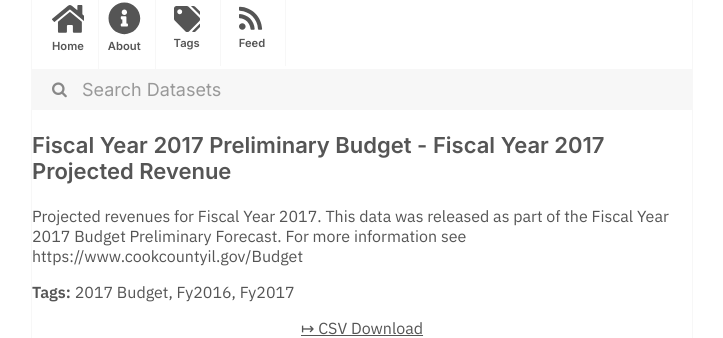
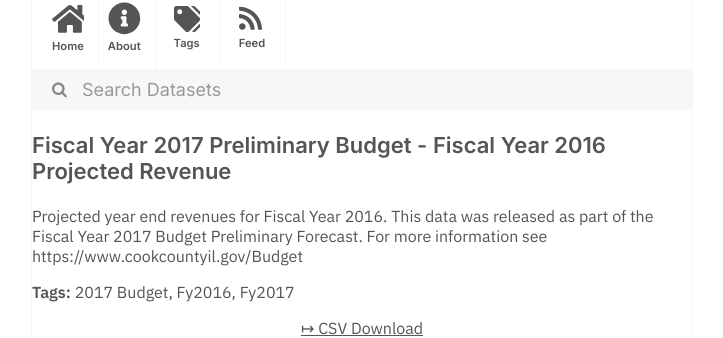
Before and after one commit to dayda-entities/cook-county-of-illinois, a Jekyll site: the page built from _posts/2020-11-10-fiscal-year-2017-preliminary-b.md, in a window 1280 px wide. Shown: the part 216-554 px from the top of the page, without its empty margins (278-1001 px from the left). Built offline with Jekyll 4.4.1, drawn with Linux system fonts in a browser that asks for light colours.

Commit message:
Publish Data

```diff
--- a/_posts/2020-11-10-fiscal-year-2017-preliminary-b.md
+++ b/_posts/2020-11-10-fiscal-year-2017-preliminary-b.md
@@ -1,7 +1,7 @@
 ---
-title: Fiscal Year 2017 Preliminary Budget - Fiscal Year 2017 Projected Revenue
-created: '2020-11-10T16:57:20.615042'
-modified: '2020-11-10T16:57:20.615052'
+title: Fiscal Year 2017 Preliminary Budget - Fiscal Year 2016 Projected Revenue
+created: '2020-11-10T16:57:49.843470'
+modified: '2020-11-10T16:57:49.843481'
 state: active
 type: dataset
 tags:
@@ -11,10 +11,10 @@ tags:
 groups:
   - Local Government
 csv_url: >-
-  https://datacatalog.cookcountyil.gov/api/views/an54-gqss/rows.csv?accessType=DOWNLOAD
+  https://datacatalog.cookcountyil.gov/api/views/ubkc-mnqr/rows.csv?accessType=DOWNLOAD
 json_url: >-
-  https://datacatalog.cookcountyil.gov/api/views/an54-gqss/rows.json?accessType=DOWNLOAD
+  https://datacatalog.cookcountyil.gov/api/views/ubkc-mnqr/rows.json?accessType=DOWNLOAD
 layout: post
 
 ---
-Projected revenues for Fiscal Year 2017. This data was released as part of the Fiscal Year 2017 Budget Preliminary Forecast. For more information see https://www.cookcountyil.gov/Budget
+Projected year end revenues for Fiscal Year 2016. This data was released as part of the Fiscal Year 2017 Budget Preliminary Forecast. For more information see https://www.cookcountyil.gov/Budget
```
